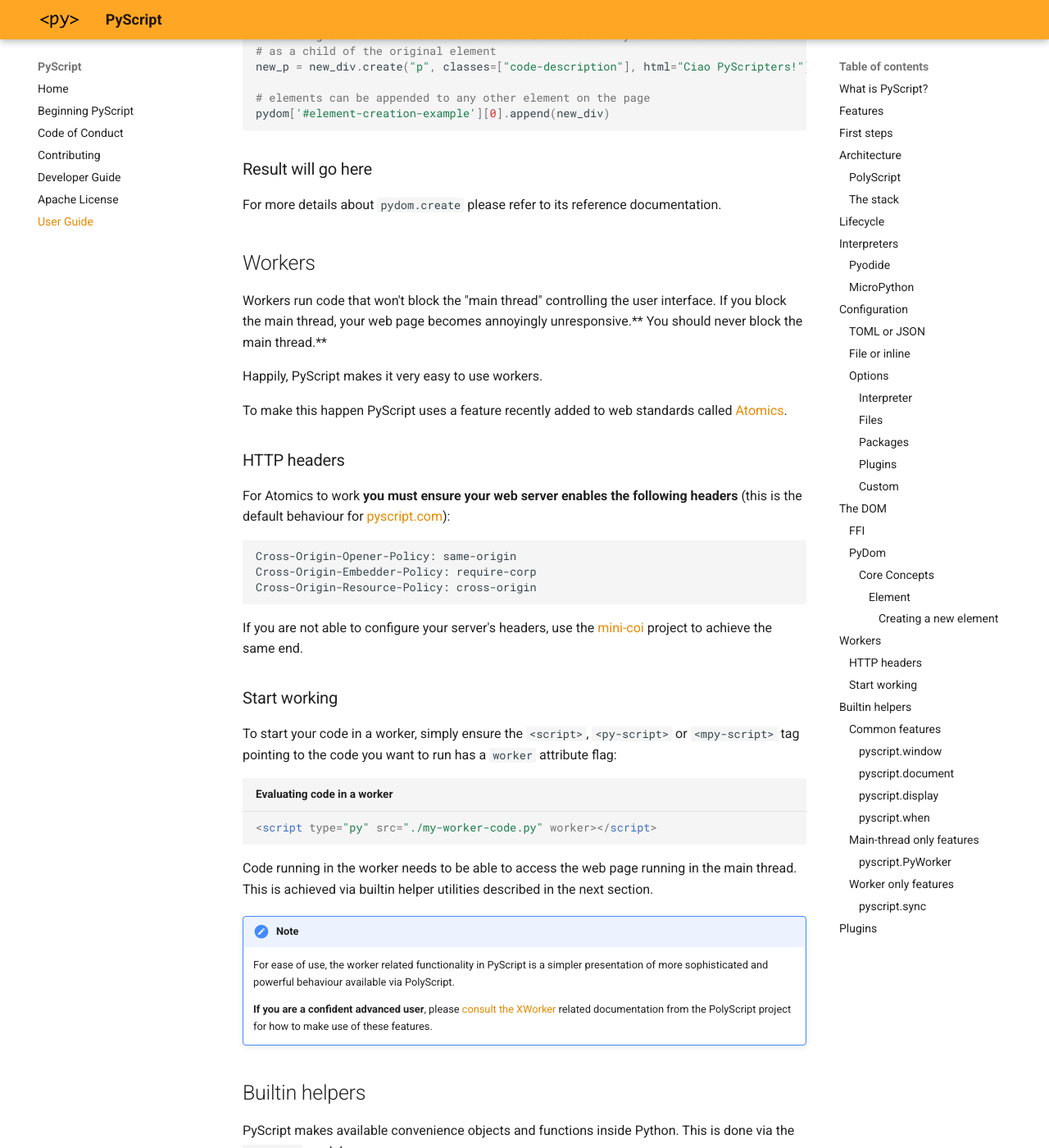
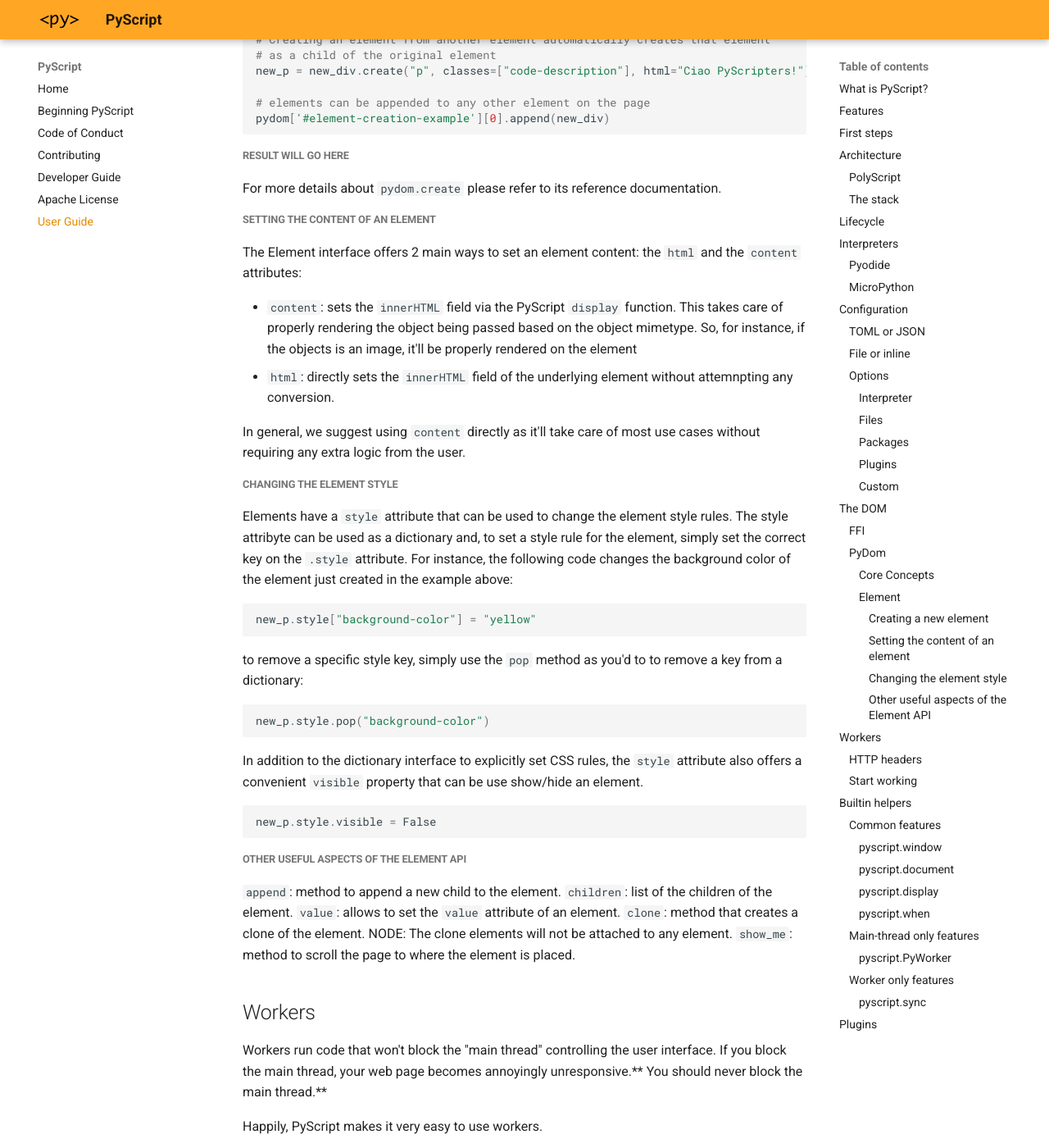
Before and after one commit to pyscript/docs, an MkDocs documentation site: the page built from docs/user-guide.md, in a window 1280 px wide and 1400 px high, scrolled down 20322 px. Shown: the whole window at 82% size. Built offline with MkDocs 1.6.1 and Material for MkDocs 9.7.7, drawn with Linux system fonts in a browser that asks for light colours; the version menu is left out.

Commit message:
add content to Element paragraph

````diff
--- a/docs/user-guide.md
+++ b/docs/user-guide.md
@@ -960,7 +960,7 @@ standard HTML DOM query selectors to [locate DOM elements](https://developer.moz
 
 Following, we'll look into each one of these aspects a bit more in detail.
 
-##### Element
+#### Element
 
 `pydom` `Element` is simply just an abstraction of a tranditional `Element` in a web page.
 Every `Element` always maps to an underlying `JavaScript` `Element` in a web page. These 2
@@ -968,7 +968,7 @@ elements are always in sync and any change of state in one is reflect into the o
 
 __ADD DIAGRAM HERE__
 
-###### Creating a new element
+##### Creating a new element
 
 New elements can be created by using the `pydom.create` method and passing the type of element
 being crated. Here's an example of what it looks like:
@@ -991,12 +991,60 @@ pydom['#element-creation-example'][0].append(new_div)
 ```
 
 <div>
-  <h3>Result will go here</h3>
+  <h5>Result will go here</h5>
   <div id="pydom-element-createion-example"></div>
 </div>
 
 
 For more details about `pydom.create` please refer to its reference documentation.
+
+##### Setting the content of an element
+
+The Element interface offers 2 main ways to set an element content: the `html` and the
+`content` attributes:
+
+* `content`: sets the `innerHTML` field via the PyScript `display` function. This takes care
+of properly rendering the object being passed based on the object mimetype. So, for instance,
+if the objects is an image, it'll be properly rendered on the element
+* `html`: directly sets the `innerHTML` field of the underlying element without attemnpting
+any conversion.
+
+In general, we suggest using `content` directly as it'll take care of most use cases without
+requiring any extra logic from the user.
+
+##### Changing the element style
+
+Elements have a `style` attribute that can be used to change the element style rules.
+The style attribyte can be used as a dictionary and, to set a style rule for the element,
+simply set the correct key on the `.style` attribute. For instance, the following
+code changes the background color of the element just created in the example above:
+
+```python
+new_p.style["background-color"] = "yellow"
+```
+
+to remove a specific style key, simply use the `pop` method as you'd to to remove
+a key from a dictionary:
+
+```python
+new_p.style.pop("background-color")
+```
+
+In addition to the dictionary interface to explicitly set CSS rules, the `style` attribute
+also offers a convenient `visible` property that can be use show/hide an element.
+
+```python
+new_p.style.visible = False
+```
+
+##### Other useful aspects of the Element API
+
+`append`: method to append a new child to the element.
+`children`: list of the children of the element.
+`value`: allows to set the `value` attribute of an element.
+`clone`: method that creates a clone of the element. NODE: The clone elements will not be
+attached to any element.
+`show_me`: method to scroll the page to where the element is placed.
 
 
 ## Workers
````
